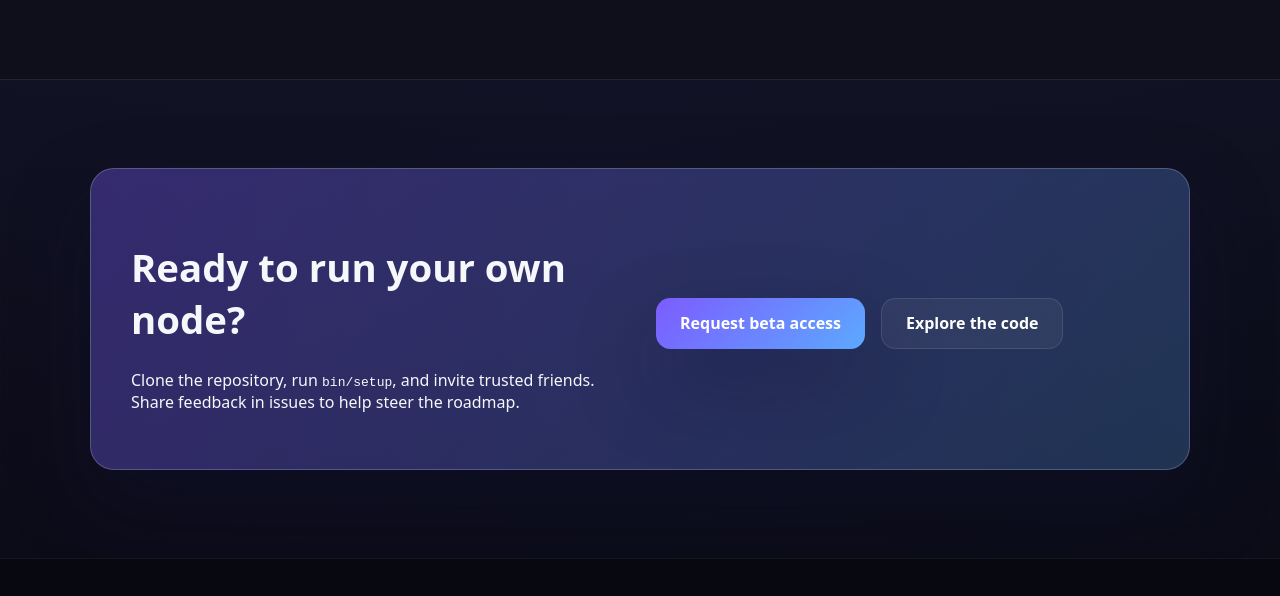
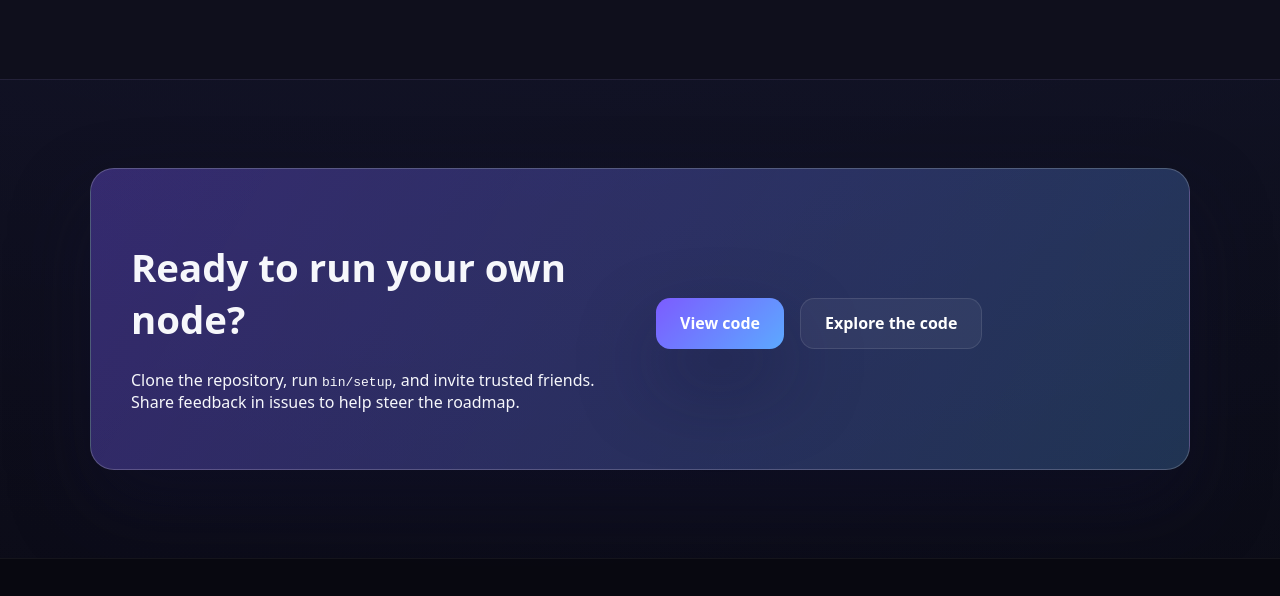
Before and after one commit to aosmith/cipher-public, a plain HTML site: page index.html in a window 1280 px wide. Shown: the part 3164-3760 px from the top of the page. Drawn offline with Linux system fonts and the light colour scheme.

Commit message:
Replace beta access CTA with GitHub link

```diff
--- a/index.html
+++ b/index.html
@@ -200,7 +200,7 @@
             <p>Clone the repository, run <code>bin/setup</code>, and invite trusted friends. Share feedback in issues to help steer the roadmap.</p>
           </div>
           <div class="callout-actions">
-            <a class="button primary" href="mailto:hello@cipher.social">Request beta access</a>
+            <a class="button primary" href="https://github.com/aosmith/cipher">View code</a>
             <a class="button secondary" href="https://github.com/aosmith/cipher">Explore the code</a>
           </div>
         </div>
```
